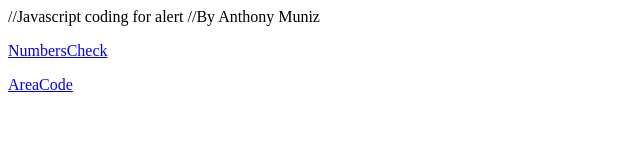
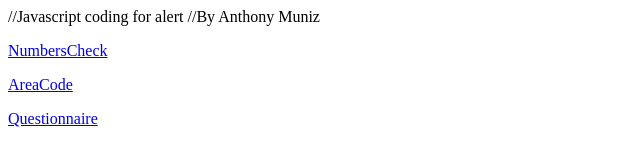
Before and after one commit to anthonymuniz2303/anthonymuniz2303.github.io, a plain HTML site: page index.html in a window 1280 px wide. Shown: the whole page, without its empty margins (0-640 px from the left). Drawn offline with Linux system fonts and the light colour scheme.

Commit message:
Update index.html

```diff
--- a/index.html
+++ b/index.html
@@ -13,6 +13,7 @@
 
   <p><a href="NumberCheck.html">NumbersCheck</a></p>
   <p><a href="AreaCode.html">AreaCode</a></p>
+  <p><a href="Questionnaire.html">Questionnaire</a></p>
 
    </body>
 </html>
```
